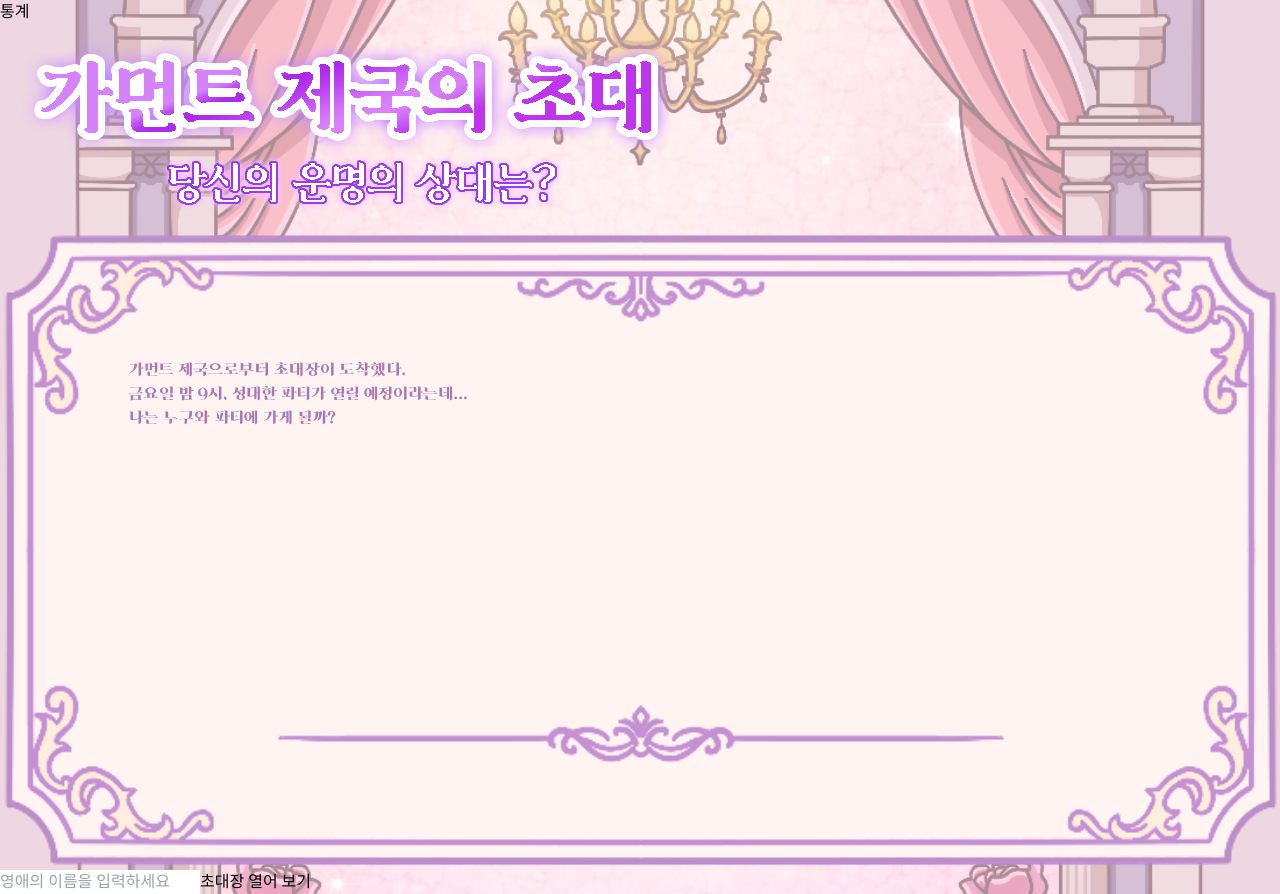
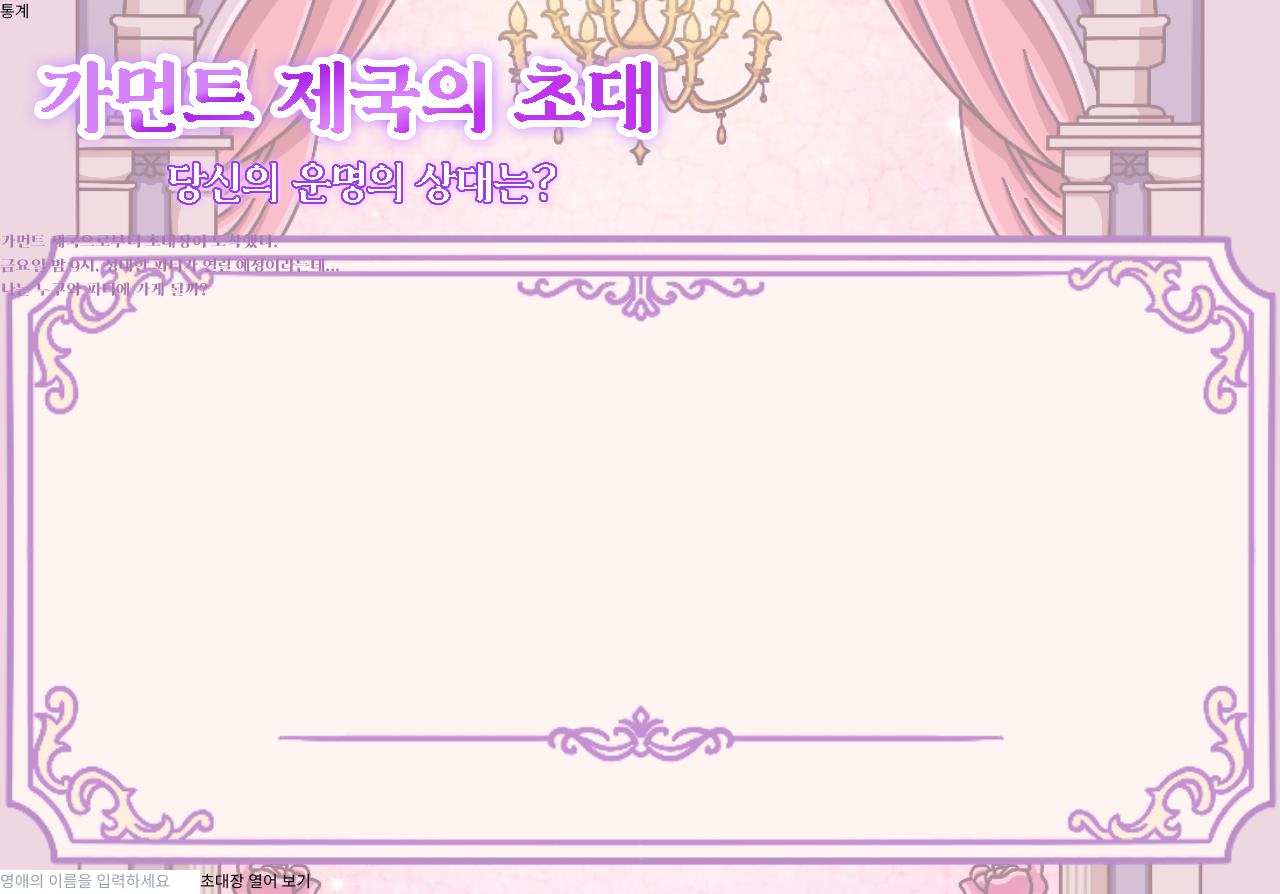
Before and after one commit to keeith17/gament_world, a React (Vite) app: page / in a window 1280 px wide. Built offline with nearby package versions, Linux system fonts and the light colour scheme; no server answers; a web font is replaced by a local one.

Commit message:
홈 화면 레이아웃 / 데이터 미세 수정

```diff
--- a/src/data/questionData.ts
+++ b/src/data/questionData.ts
@@ -77,7 +77,7 @@ export const questionData = {
         whose: "danju",
       },
       {
-        select: "말없이 행동으로 내 앞을 지켜 준다",
+        select: "말없이 내 옆자리를 자연스럽게 차지한다",
         whose: "daegong",
       },
       {
@@ -99,7 +99,7 @@ export const questionData = {
         whose: "topju",
       },
       {
-        select: "상황을 해결할 묘수을 즉시 꺼내는 사람",
+        select: "상황을 해결할 묘수를 즉시 꺼내는 사람",
         whose: "qnam",
       },
       {
--- a/src/pages/Home.tsx
+++ b/src/pages/Home.tsx
@@ -32,19 +32,18 @@ export default function Home() {
         </div>
 
         <div
-          className="w-[100%] md:w-[80%] mx-auto mb-8 flex items-center justify-center relative"
+          className="w-[100%] md:w-[80%] mx-auto mb-8 flex items-center justify-center relative pb-[3.5vw] md:pb-[1.5vw]"
           style={{
             backgroundImage: "url(/invitation.png)",
             backgroundSize: "100% 100%",
             backgroundPosition: "center",
             backgroundRepeat: "no-repeat",
             aspectRatio: "2 / 1",
-            padding: "10%",
           }}
         >
           <div
             className="text-center space-y-2 relative"
-            style={{ top: "-10%" }}
+            // style={{ top: "-6%" }}
           >
             <p
               className="text-xs md:text-base"
```
